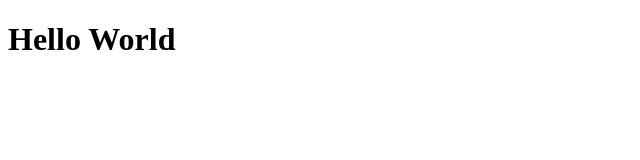
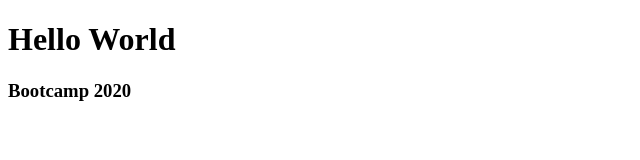
Before and after one commit to hassanraza9595/BootCamp-, a plain HTML site: page index.html in a window 1280 px wide. Shown: the whole page, without its empty margins (0-640 px from the left). Drawn offline with Linux system fonts and the light colour scheme.

Commit message:
file Changed

```diff
--- a/index.html
+++ b/index.html
@@ -7,5 +7,6 @@
 </head>
 <body>
     <h1> Hello World </h1>
+    <h3> Bootcamp 2020 </h3>
 </body>
 </html>
```
